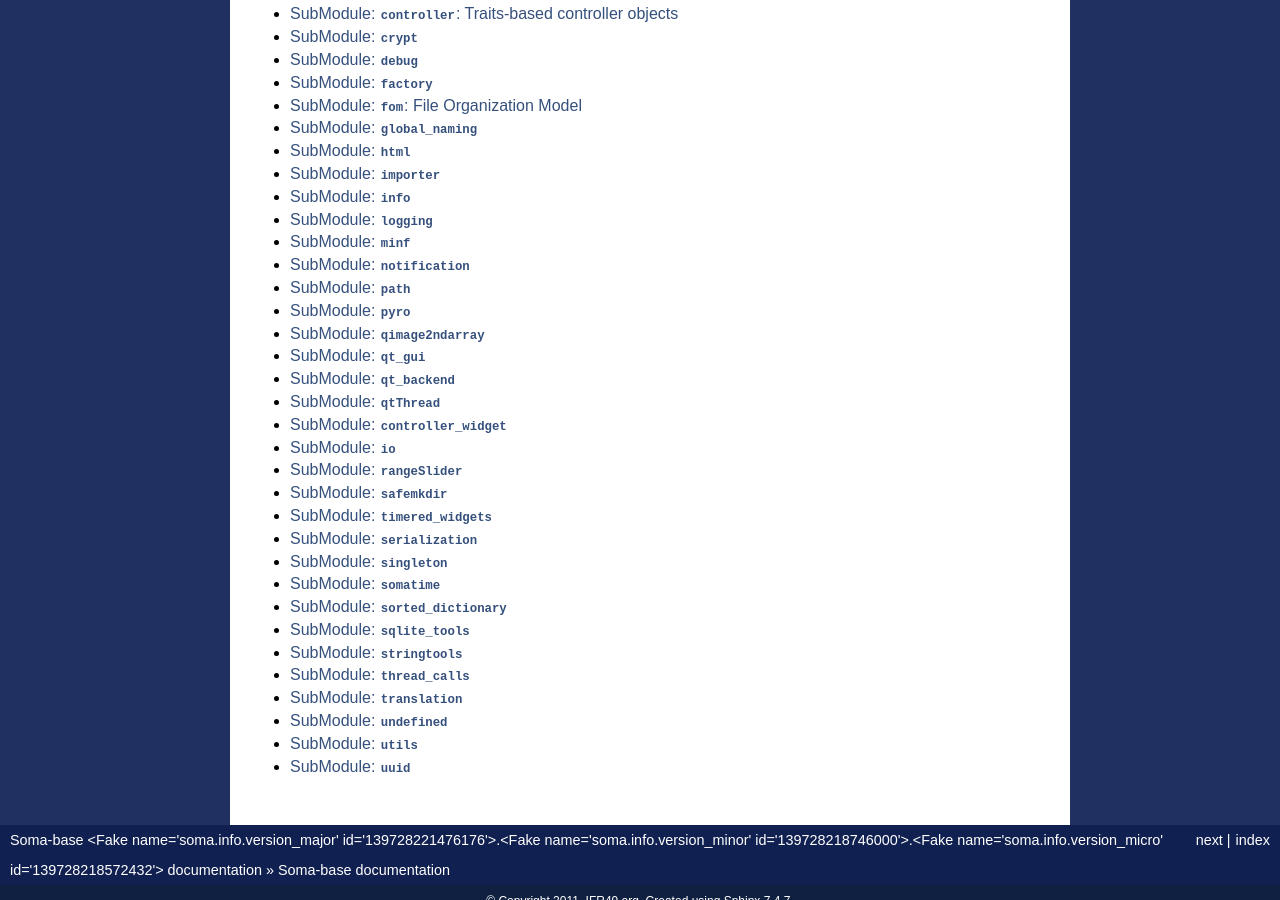
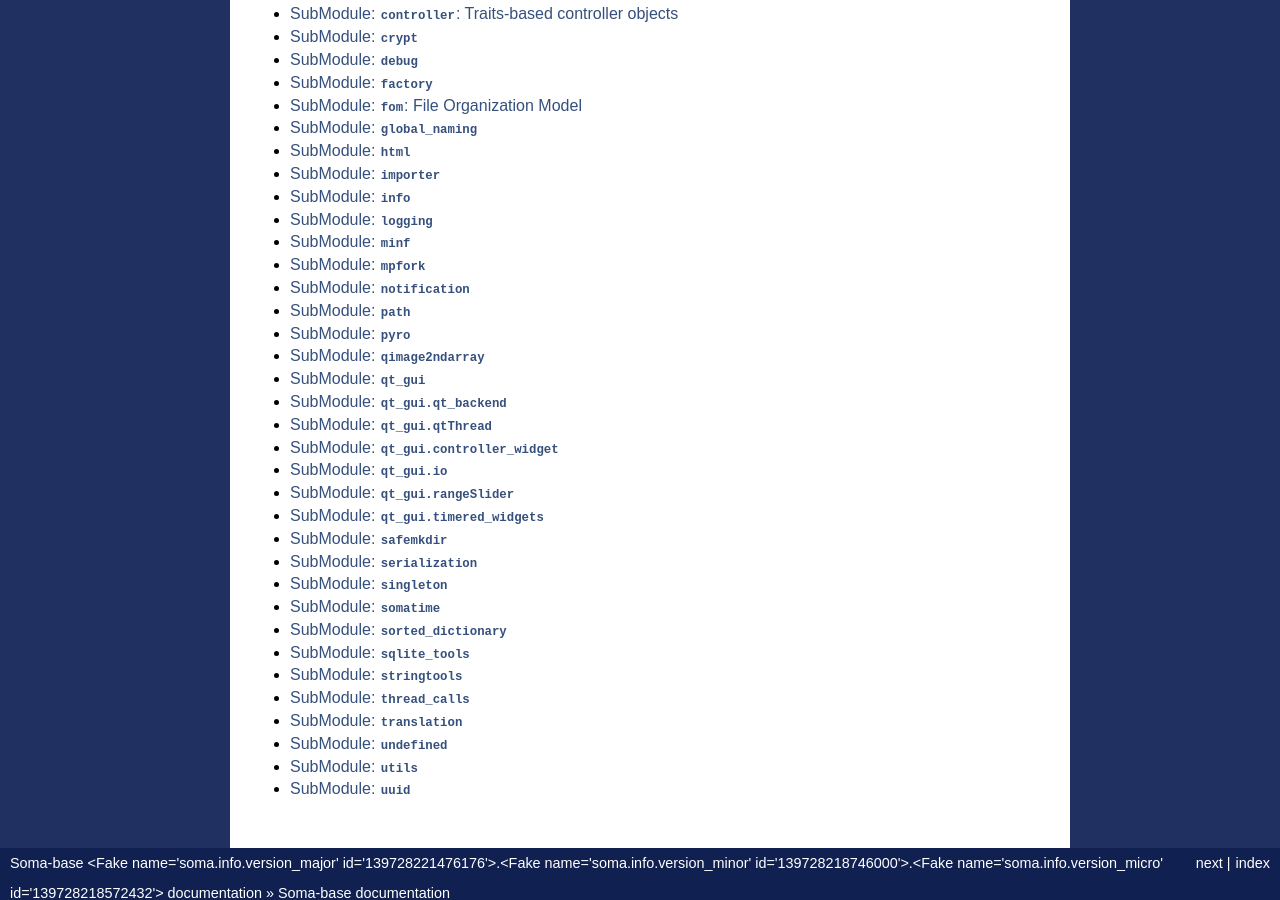
Before and after one commit to populse/soma-base, a Sphinx documentation site: the page built from doc/sphinx/index.rst, in a window 1280 px wide and 900 px high, scrolled down 553 px. Built offline with Sphinx 7.4.7, drawn with Linux system fonts in a browser that asks for light colours.

Commit message:
include doc of soma.mpfork in doc
git-svn-id: https://bioproj.extra.cea.fr/neurosvn/brainvisa/soma/soma-base/branches/bug_fix@83240 613412ce-1361-4b7a-93bf-a3c75af1bae4

```diff
--- a/doc/sphinx/api.rst
+++ b/doc/sphinx/api.rst
@@ -132,6 +132,13 @@ SubModule: ``minf``
     :members:
 
 
+SubModule: ``mpfork``
+=====================
+
+.. automodule:: soma.mpfork
+    :members:
+
+
 SubModule: ``notification``
 ===========================
 
@@ -165,46 +172,46 @@ SubModule: ``qt_gui``
 .. automodule:: soma.qt_gui
     :members:
 
-SubModule: ``qt_backend``
-=========================
+SubModule: ``qt_gui.qt_backend``
+================================
 
 .. automodule:: soma.qt_gui.qt_backend
     :members:
 
-SubModule: ``qtThread``
-=======================
+SubModule: ``qt_gui.qtThread``
+==============================
 
 .. automodule:: soma.qt_gui.qtThread
     :members:
 
-SubModule: ``controller_widget``
-================================
+SubModule: ``qt_gui.controller_widget``
+=======================================
 
 .. automodule:: soma.qt_gui.controller_widget
     :members:
 
-SubModule: ``io``
-=================
+SubModule: ``qt_gui.io``
+========================
 
 .. automodule:: soma.qt_gui.io
     :members:
 
-SubModule: ``rangeSlider``
-==========================
+SubModule: ``qt_gui.rangeSlider``
+=================================
 
 .. automodule:: soma.qt_gui.rangeSlider
+    :members:
+
+SubModule: ``qt_gui.timered_widgets``
+=====================================
+
+.. automodule:: soma.qt_gui.timered_widgets
     :members:
 
 SubModule: ``safemkdir``
 ========================
 
 .. automodule:: soma.safemkdir
-    :members:
-
-SubModule: ``timered_widgets``
-==============================
-
-.. automodule:: soma.qt_gui.timered_widgets
     :members:
 
 SubModule: ``serialization``
```
Also changed, not shown: 1 other file.
